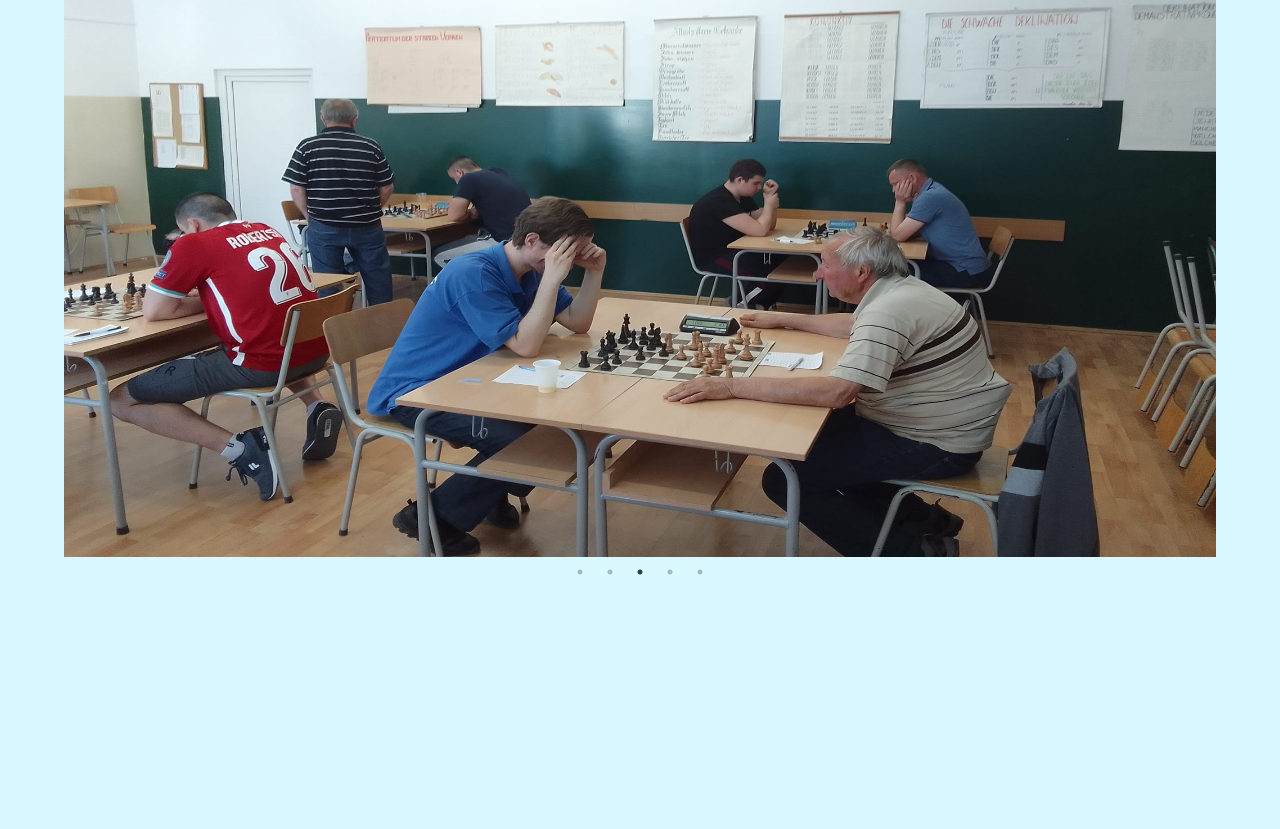
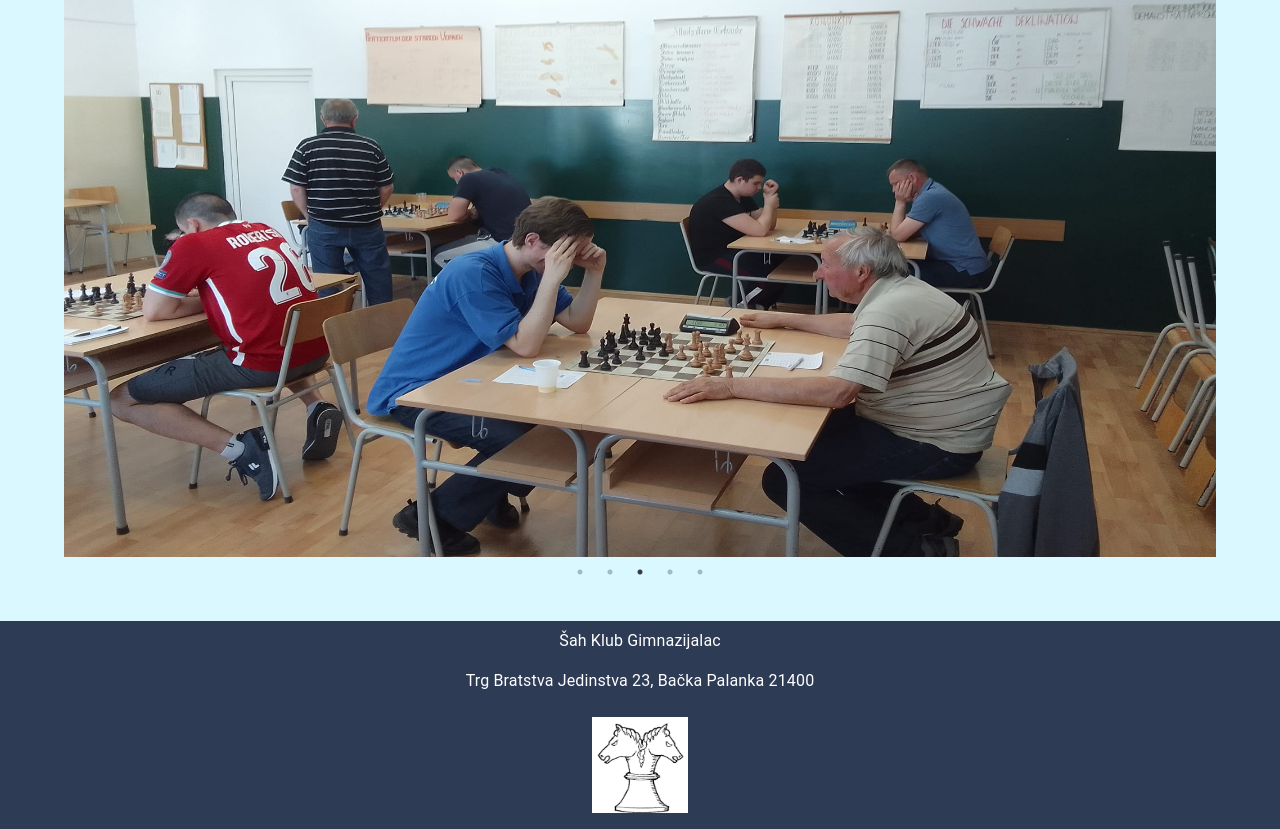
Before and after one commit to milanm98/chess-club-website, a Next.js app: page / in a window 1280 px wide. Shown: the part 143-972 px from the top of the page. Before the commit the page ends 800 px from the top, so only its background shows below. Built offline with nearby package versions, Linux system fonts and the light colour scheme.

Commit message:
Implement footer

```diff
--- /dev/null
+++ b/components/footer/index.tsx
@@ -0,0 +1,24 @@
+import { Typography } from '@mui/material'
+import { Container } from '@mui/system'
+
+export default function Footer() {
+  return (
+    <Container
+      className="mt-16 text-center"
+      maxWidth={false}
+      style={{ background: '#2E3B55' }}
+    >
+      <Typography className="p-2 text-white text-sm lg:text-lg font-black">
+        Šah Klub Gimnazijalac
+      </Typography>
+      <Typography className="p-2 text-white text-sm lg:text-lg font-black">
+        Trg Bratstva Jedinstva 23, Bačka Palanka 21400
+      </Typography>
+      <img
+        className="mx-auto p-4 text-center w-32 h-32"
+        src="logo.jpg"
+        alt="logo"
+      ></img>
+    </Container>
+  )
+}
--- a/pages/index.tsx
+++ b/pages/index.tsx
@@ -1,12 +1,12 @@
 import type { NextPage } from 'next'
+import Head from 'next/head'
+import Navbar from '../components/navbar'
+import Footer from '../components/footer'
 import LandingPageCarousel from '../components/landing-page-carousel'
-import Head from 'next/head'
-import styles from '../styles/Home.module.css'
-import Navbar from '../components/Navbar'
 
 const Home: NextPage = () => {
   return (
-    <div className={styles.container}>
+    <div>
       <Head>
         <title>Create Next App</title>
         <meta name="description" content="Generated by create next app" />
@@ -15,6 +15,7 @@ const Home: NextPage = () => {
 
       <Navbar />
       <LandingPageCarousel />
+      <Footer />
     </div>
   )
 }
```
Also changed, not shown: components/landing-page-carousel/index.tsx (renamed from components/landing-page-carousel.tsx), components/landing-page-carousel/sliderImages.json (renamed from components/sliderImages.json), components/navbar/index.tsx (renamed from components/Navbar/index.tsx), public/logo.jpg (added).
